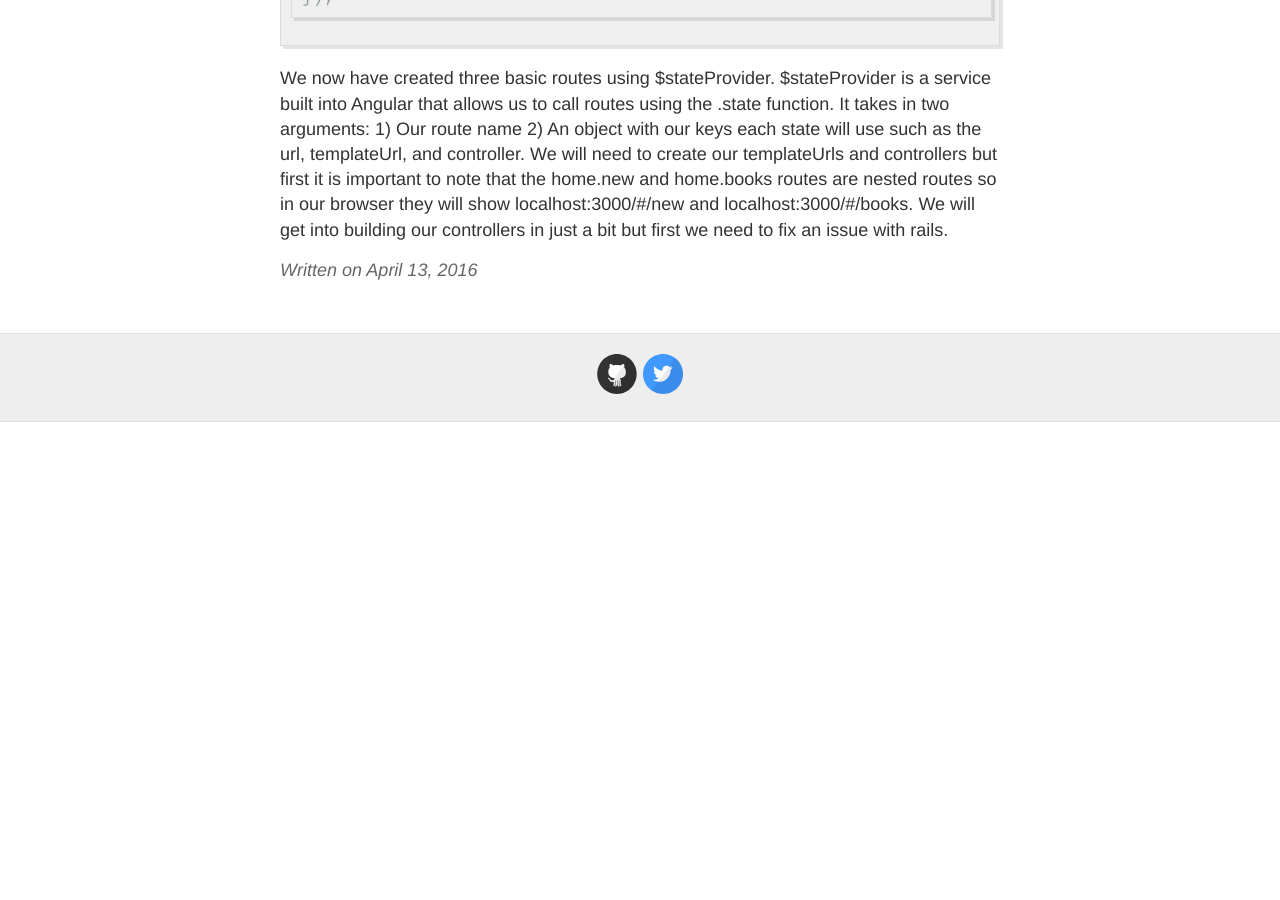
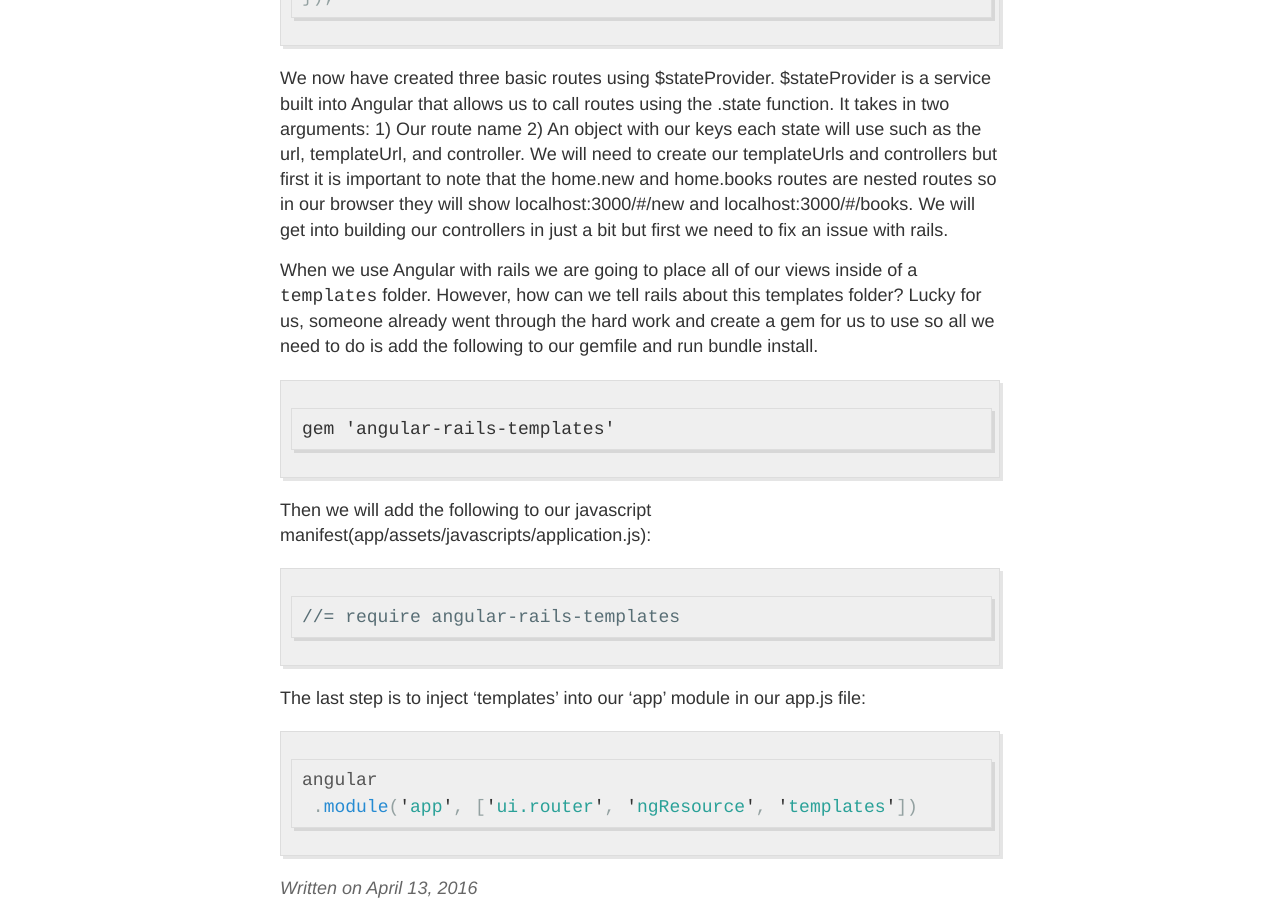
Before and after one commit to tuckerbohman5/tuckerbohman5.github.io, a Jekyll site: the page built from _posts/2016-4-13-Building-My-First-Angular-SPA-Part-3.md, in a window 1280 px wide and 900 px high, scrolled down 1137 px. Built offline with Jekyll 4.4.1, drawn with Linux system fonts in a browser that asks for light colours; before the commit the page ends 1559 px from its top, so only the background shows below that.

Commit message:
added templates gem, injected into module, and added to manifest file. Ready to start creating templates for views

````diff
--- a/_posts/2016-4-13-Building-My-First-Angular-SPA-Part-3.md
+++ b/_posts/2016-4-13-Building-My-First-Angular-SPA-Part-3.md
@@ -36,3 +36,22 @@ angular
 ```
 
 We now have created three basic routes using $stateProvider. $stateProvider is a service built into Angular that allows us to call routes using the .state function. It takes in two arguments: 1) Our route name 2) An object with our keys each state will use such as the url, templateUrl, and controller. We will need to create our templateUrls and controllers but first it is important to note that the home.new and home.books routes are nested routes so in our browser they will show localhost:3000/#/new and localhost:3000/#/books. We will get into building our controllers in just a bit but first we need to fix an issue with rails.
+
+When we use Angular with rails we are going to place all of our views inside of a `templates` folder. However, how can we tell rails about this templates folder? Lucky for us, someone already went through the hard work and create a gem for us to use so all we need to do is add the following to our gemfile and run bundle install.
+
+```
+gem 'angular-rails-templates'
+```
+
+Then we will add the following to our javascript manifest(app/assets/javascripts/application.js):
+
+```javascript
+//= require angular-rails-templates
+```
+
+The last step is to inject 'templates' into our 'app' module in our app.js file:
+
+```javascript
+angular
+ .module('app', ['ui.router', 'ngResource', 'templates'])
+```
````
